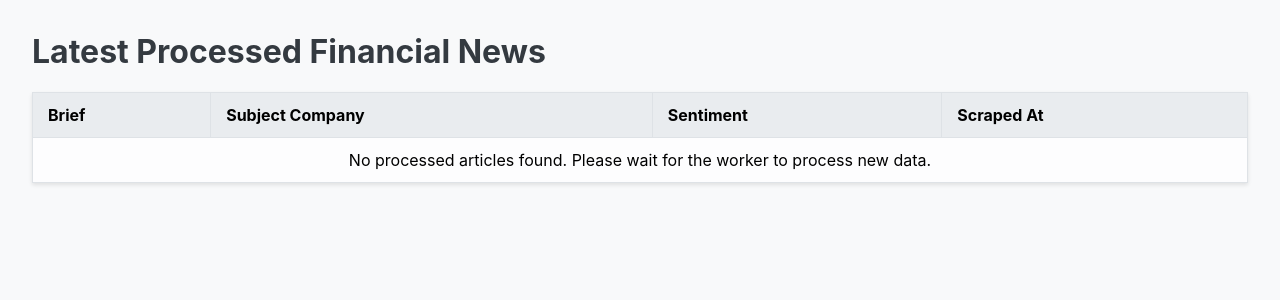
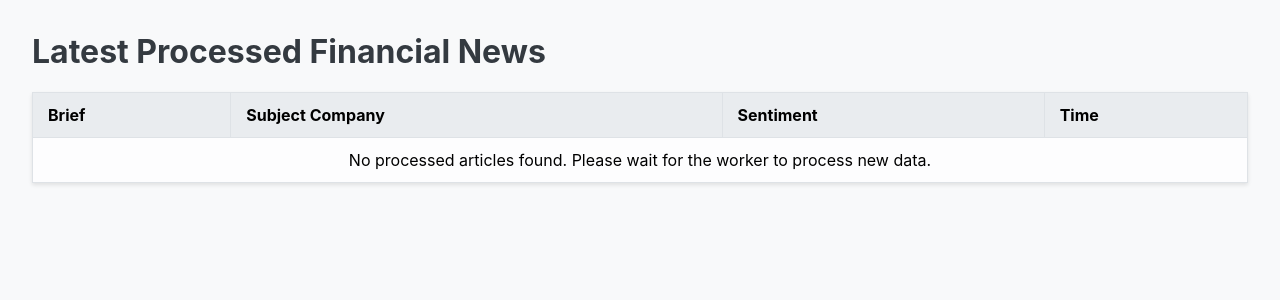
Before and after one commit to KOlCIqwq/Sentiment-Analysis, a Flask app: page / in a window 1280 px wide. Shown: the top 300 px of the page. Run offline with Flask 3, Linux system fonts and the light colour scheme; data that the repository does not hold is empty; some libraries are stand-ins or nearby versions.

```diff
--- a/scraper.py
+++ b/scraper.py
@@ -6,7 +6,6 @@ import hashlib
 from playwright.sync_api import sync_playwright, TimeoutError
 from playwright_stealth import Stealth
 
-# --- Configuration ---
 DATABASE_URL = os.getenv("DATABASE_URL")
 MAX_ENTRIES = 300
 MIN_BRIEF_LENGTH = 180
--- a/templates/index.html
+++ b/templates/index.html
@@ -26,7 +26,7 @@
                 <th>Brief</th>
                 <th>Subject Company</th>
                 <th>Sentiment</th>
-                <th>Scraped At</th>
+                <th>Time</th>
             </tr>
         </thead>
         <tbody>
```
